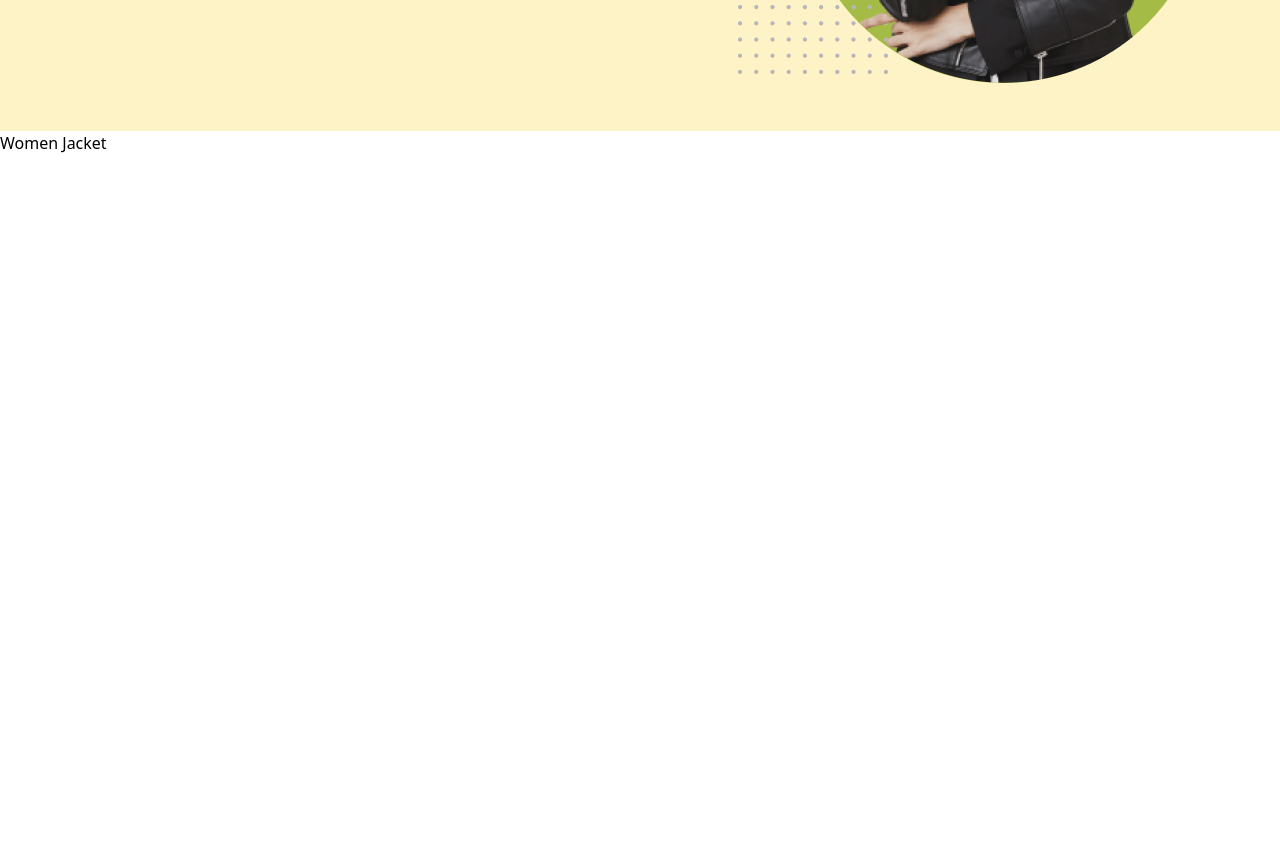
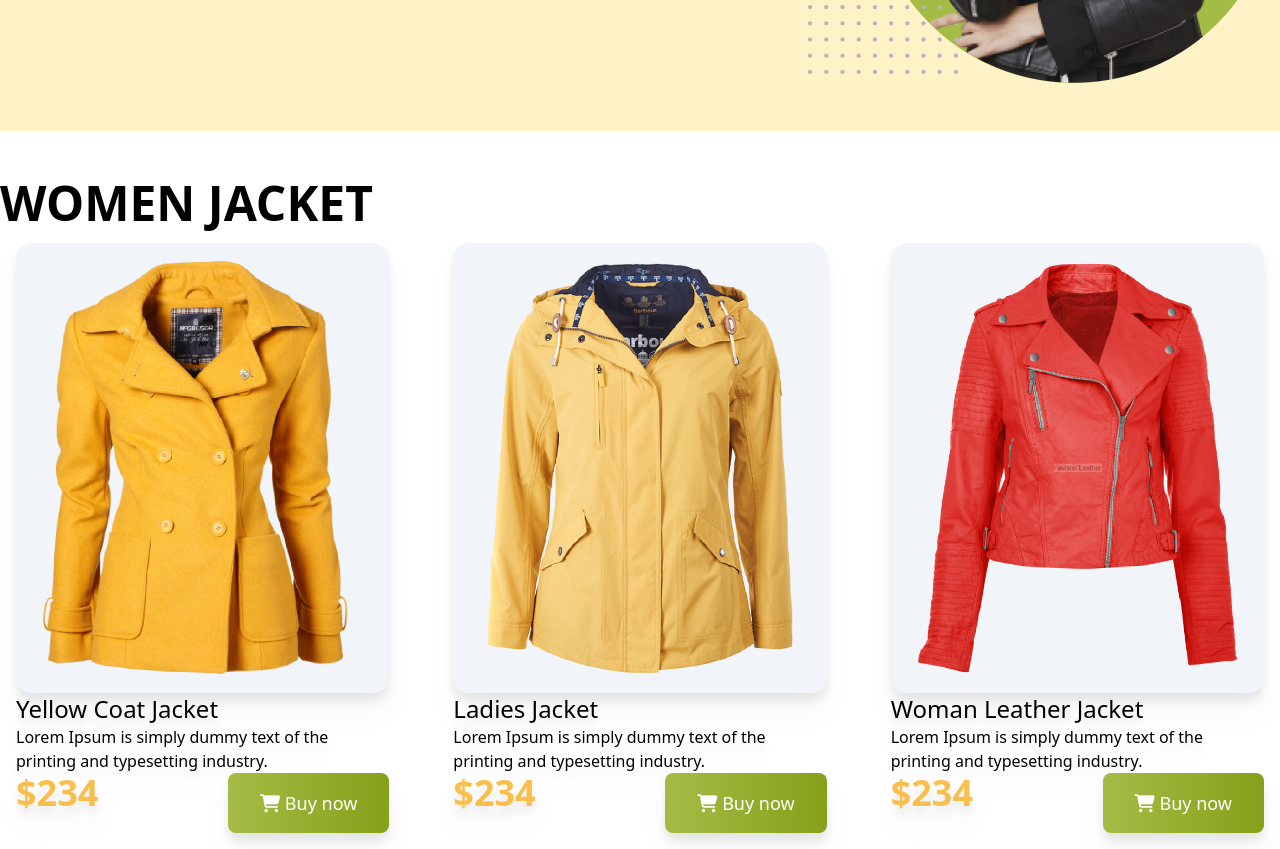
Before and after one commit to masum73/Penguin-fashion-tailwind, a plain HTML site: page index.html in a window 1280 px wide. Shown: the part 500-1349 px from the top of the page. Before the commit the page ends 800 px from the top, so only its background shows below. Drawn offline with nearby package versions, Linux system fonts and the light colour scheme.

Commit message:
women jacket ccompleted
added

women jacket

```diff
--- a/index.html
+++ b/index.html
@@ -7,6 +7,19 @@
     <title>Penguin Fashion - Tailwind</title>
     <!-- tailwind css CDN -->
     <script src="https://cdn.tailwindcss.com"></script>
+    <!-- customize config tailwind -->
+    <script>
+        tailwind.config = {
+          theme: {
+            extend: {
+              colors: {
+                clifford: '#da373d',
+                price: '#FABE4C',
+              }
+            }
+          }
+        }
+      </script>
     <!-- font awesome CDN -->
     <script src="https://kit.fontawesome.com/0b6d34a4f7.js" crossorigin="anonymous"></script>
 </head>
@@ -14,7 +27,7 @@
     <header  class="bg-amber-100">
         <!-- nav -->
         <!-- banner -->
-        <div class="container mx-auto py-12 md:flex justify-center items-center mt-12">
+        <div class="container mx-auto py-12 md:flex justify-between items-center mt-12">
             <div class="space-y-5 px-4">
                 <h1 class="text-7xl font-semibold uppercase"> <span class="text-amber-400">Be the Penguin</span><br> of winter</h1>
                 <p class="text-lg">Lorem ipsum dolor sit, amet consectetur adipisicing elit. Animi, quibusdam!</p>
@@ -26,9 +39,58 @@
         </div>
     </header>
 
-    <main>
-        <section>
-            <h1>Women Jacket</h1>
+    <main class="container mx-auto">
+        <!-- women jacket section -->
+        <section class="mt-12">
+            <h1 class="text-5xl font-semibold uppercase">Women Jacket</h1>
+
+            <!-- women jacket card div -->
+            <div class="grid grid-cols-1 md:grid-cols-2 lg:grid-cols-3 gap-8">
+                <!-- women jacket card 1-->
+                <div class="rounded-2xl p-4 drop-shadow-xl">
+                    <div class="bg-slate-100 p-4 rounded-2xl">
+                        <img src="images/jacket-1.png" alt="">
+                    </div>
+                    <div>
+                        <h3 class="text-2xl">Yellow Coat Jacket</h3>
+                        <p>Lorem Ipsum is simply dummy text of the printing and typesetting industry.</p>
+                        <div class="flex justify-between">
+                            <h2 class="text-4xl font-semibold text-price">$234</h2>
+                            <button class="text-lg rounded-lg bg-gradient-to-r from-[#A4BC46] to-[#85A019] px-8 py-4 text-white"><i class="fa-solid fa-cart-shopping"></i> Buy now</button>
+                        </div>
+                    </div>
+                </div>
+
+                <!-- women jacket card 2-->
+                <div class="rounded-2xl p-4 drop-shadow-xl">
+                    <div class="bg-slate-100 p-4 rounded-2xl">
+                        <img src="images/jacket-2.png" alt="">
+                    </div>
+                    <div>
+                        <h3 class="text-2xl">Ladies Jacket</h3>
+                        <p>Lorem Ipsum is simply dummy text of the printing and typesetting industry.</p>
+                        <div class="flex justify-between">
+                            <h2 class="text-4xl font-semibold text-price">$234</h2>
+                            <button class="text-lg rounded-lg bg-gradient-to-r from-[#A4BC46] to-[#85A019] px-8 py-4 text-white"><i class="fa-solid fa-cart-shopping"></i> Buy now</button>
+                        </div>
+                    </div>
+                </div>
+
+                <!-- women jacket card 3-->
+                <div class="rounded-2xl p-4 drop-shadow-xl">
+                    <div class="bg-slate-100 p-4 rounded-2xl">
+                        <img src="images/jacket-3.png" alt="">
+                    </div>
+                    <div>
+                        <h3 class="text-2xl">Woman Leather Jacket</h3>
+                        <p>Lorem Ipsum is simply dummy text of the printing and typesetting industry.</p>
+                        <div class="flex justify-between">
+                            <h2 class="text-4xl font-semibold text-price">$234</h2>
+                            <button class="text-lg rounded-lg bg-gradient-to-r from-[#A4BC46] to-[#85A019] px-8 py-4 text-white"><i class="fa-solid fa-cart-shopping"></i> Buy now</button>
+                        </div>
+                    </div>
+                </div>
+            </div>
         </section>
     </main>
 
```
